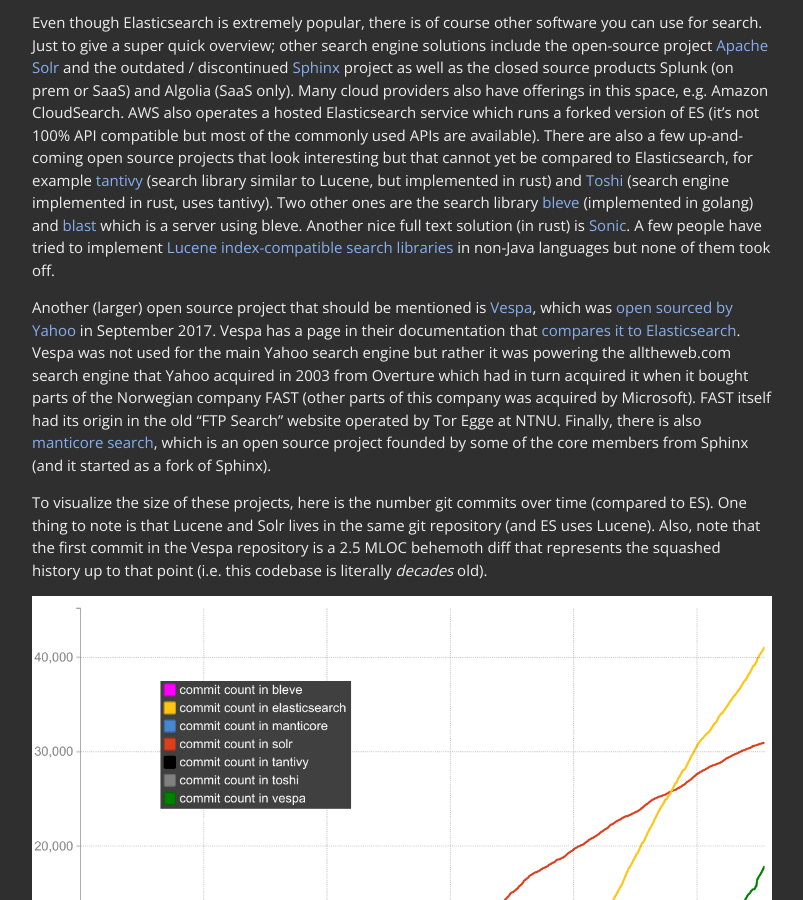
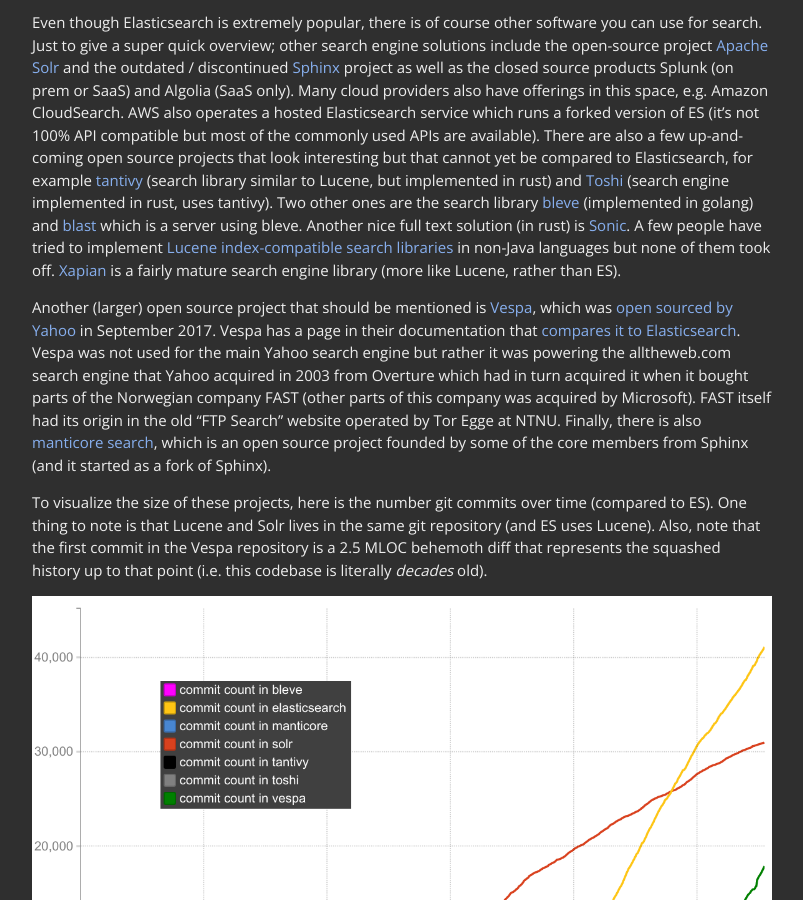
Before and after one commit to mo/mo.github.io, a Jekyll site: the page built from _posts/2019-04-08-elastic-search-introduction.md, in a window 1280 px wide and 900 px high, scrolled down 5037 px. Shown: the whole window, without its empty margins (238-1041 px from the left). Built offline with Jekyll 4.4.1, drawn with Linux system fonts in a browser that asks for light colours; some web fonts are replaced; comment, search, counter and statistics services are not loaded.

Commit message:
Add note about Xapian

```diff
--- a/_posts/2019-04-08-elastic-search-introduction.md
+++ b/_posts/2019-04-08-elastic-search-introduction.md
@@ -266,7 +266,8 @@
 [Sonic](https://github.com/valeriansaliou/sonic). A few people have tried to
 implement [Lucene index-compatible search
 libraries](https://wiki.apache.org/lucene-java/LuceneImplementations) in
-non-Java languages but none of them took off.
+non-Java languages but none of them took off. [Xapian](https://xapian.org) is a
+fairly mature search engine library (more like Lucene, rather than ES).
 
 Another (larger) open source project that should be mentioned is
 [Vespa](https://vespa.ai), which was [open sourced by
```
